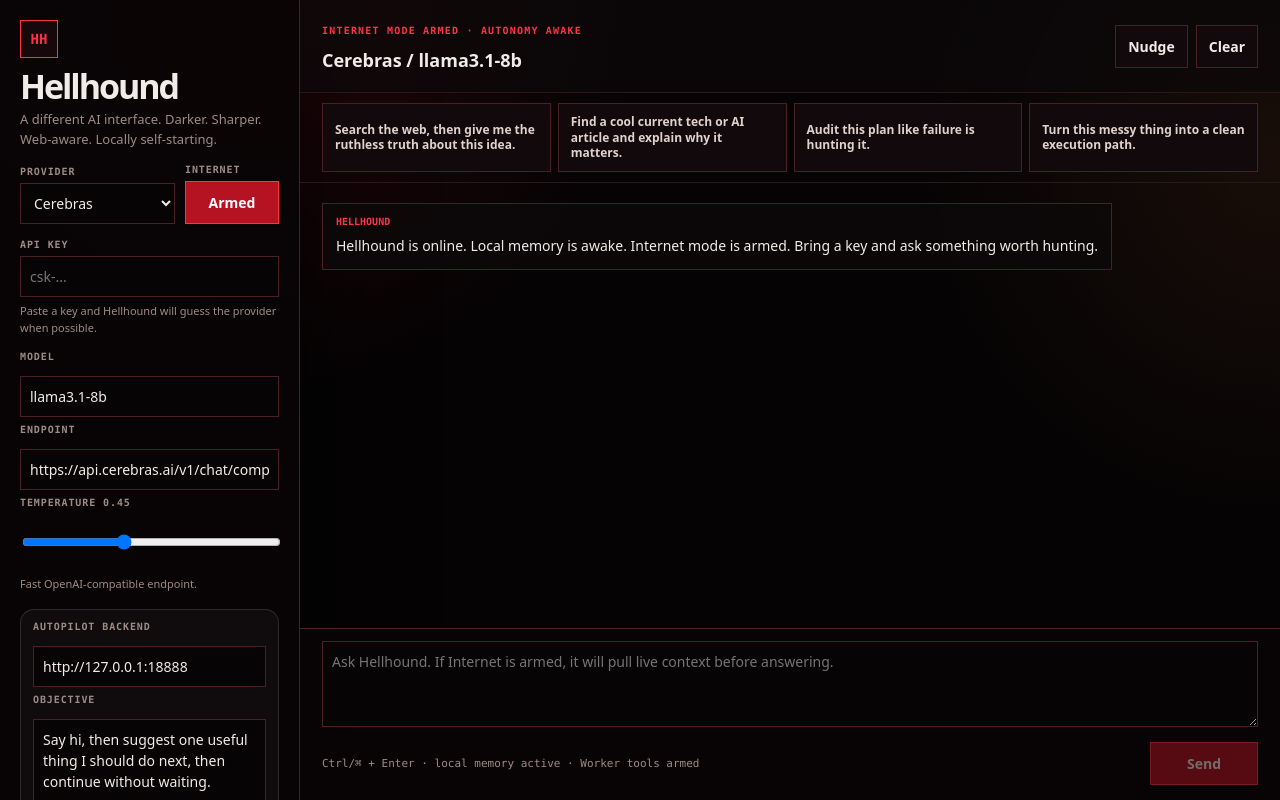
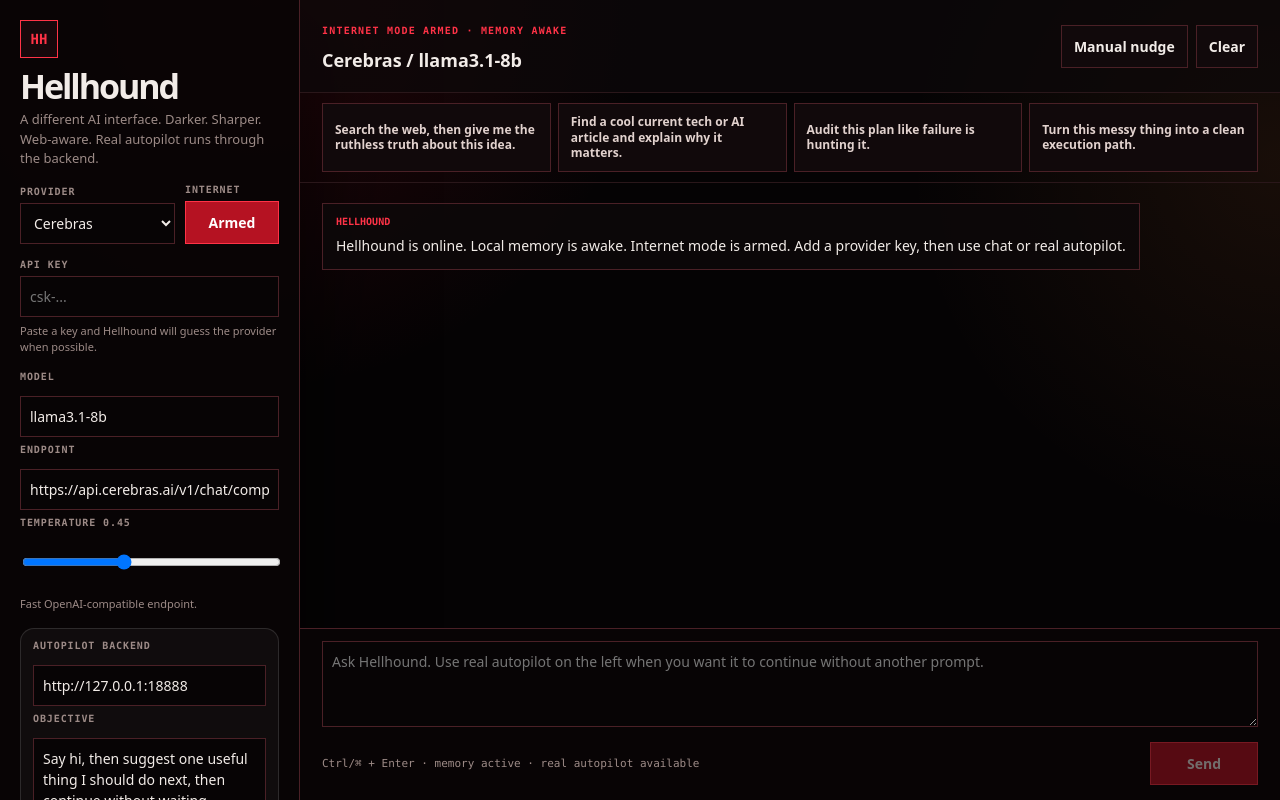
Before and after one commit to TheArtOfSound/Hellhound, a React (Vite) app in the folder hellhound-web/: page / in a window 1280 px wide. Built offline with nearby package versions, Linux system fonts and the light colour scheme.

Commit message:
Disable fake nudge loop and surface autopilot chat output

```diff
--- a/hellhound-web/src/App.tsx
+++ b/hellhound-web/src/App.tsx
@@ -14,10 +14,8 @@
   buildAgentContext,
   craftLocalNudge,
   loadAgentState,
-  markNudged,
   rememberLine,
-  saveAgentState,
-  shouldNudge
+  saveAgentState
 } from "./localAgent";
 import AutopilotPanel from "./AutopilotPanel";
 
@@ -89,7 +87,7 @@
     {
       id: uid(),
       role: "assistant",
-      content: "Hellhound is online. Local memory is awake. Internet mode is armed. Bring a key and ask something worth hunting."
+      content: "Hellhound is online. Local memory is awake. Internet mode is armed. Add a provider key, then use chat or real autopilot."
     }
   ]);
   const [error, setError] = useState("");
@@ -104,24 +102,6 @@
   useEffect(() => {
     saveAgentState(agentState);
   }, [agentState]);
-
-  useEffect(() => {
-    const tick = window.setInterval(() => {
-      setAgentState((current) => {
-        if (!shouldNudge(current)) return current;
-
-        const nudge = craftLocalNudge(current);
-        setMessages((existing) => [
-          ...existing,
-          { id: uid(), role: "assistant", content: nudge }
-        ]);
-
-        return markNudged(current);
-      });
-    }, 30000);
-
-    return () => window.clearInterval(tick);
-  }, []);
 
   useEffect(() => {
     bottomRef.current?.scrollIntoView({ behavior: "smooth" });
@@ -160,6 +140,18 @@
         model: detected.provider.model
       }));
     }
+  }
+
+  function appendAutopilotOutput(output: string) {
+    const cleaned = output.trim();
+    if (!cleaned) return;
+
+    setMessages((existing) => [
+      ...existing.filter((message) => !message.pending),
+      { id: uid(), role: "assistant", content: cleaned }
+    ]);
+
+    setAgentState((current) => rememberLine(current, `Autopilot output: ${cleaned.slice(0, 600)}`));
   }
 
   function addScratch(kind: "memory" | "goal" | "project") {
@@ -249,7 +241,7 @@
       {
         id: uid(),
         role: "assistant",
-        content: "Chat cleared. Hellhound remains awake."
+        content: "Chat cleared. Hellhound remains awake. Fake timed nudges are disabled; use real autopilot for autonomous work."
       }
     ]);
     setError("");
@@ -261,7 +253,7 @@
         <div className="brand-block">
           <div className="mark">HH</div>
           <h1>Hellhound</h1>
-          <p>A different AI interface. Darker. Sharper. Web-aware. Locally self-starting.</p>
+          <p>A different AI interface. Darker. Sharper. Web-aware. Real autopilot runs through the backend.</p>
         </div>
 
         <section className="compact-grid">
@@ -313,7 +305,7 @@
           <small>{selectedProvider.note}</small>
         </section>
 
-        <AutopilotPanel provider={provider} apiKey={apiKey.trim()} temperature={settings.temperature} />
+        <AutopilotPanel provider={provider} apiKey={apiKey.trim()} temperature={settings.temperature} onOutput={appendAutopilotOutput} />
 
         <section className="details">
           <label>Local agent</label>
@@ -321,7 +313,7 @@
             className={agentState.enabled ? "armed" : ""}
             onClick={() => setAgentState((s) => ({ ...s, enabled: !s.enabled }))}
           >
-            {agentState.enabled ? "Autonomy on" : "Autonomy off"}
+            {agentState.enabled ? "Memory on" : "Memory off"}
           </button>
 
           <input
@@ -355,13 +347,13 @@
         <header className="chat-header">
           <div>
             <span className="overline">
-              {settings.internet ? "Internet mode armed" : "Local model call only"} · {agentState.enabled ? "autonomy awake" : "autonomy off"}
+              {settings.internet ? "Internet mode armed" : "Local model call only"} · {agentState.enabled ? "memory awake" : "memory off"}
             </span>
             <h2>{provider.name} / {provider.model}</h2>
           </div>
 
           <div className="header-actions">
-            <button onClick={() => setMessages((existing) => [...existing, { id: uid(), role: "assistant", content: craftLocalNudge(agentState) }])}>Nudge</button>
+            <button onClick={() => setMessages((existing) => [...existing, { id: uid(), role: "assistant", content: craftLocalNudge(agentState) }])}>Manual nudge</button>
             <button onClick={clearChat}>Clear</button>
             {busy ? <button className="danger" onClick={stop}>Stop</button> : null}
           </div>
@@ -389,7 +381,7 @@
           <textarea
             value={input}
             onChange={(event) => setInput(event.target.value)}
-            placeholder="Ask Hellhound. If Internet is armed, it will pull live context before answering."
+            placeholder="Ask Hellhound. Use real autopilot on the left when you want it to continue without another prompt."
             onKeyDown={(event) => {
               if (event.key === "Enter" && (event.metaKey || event.ctrlKey)) {
                 event.preventDefault();
@@ -398,7 +390,7 @@
             }}
           />
           <div className="send-row">
-            <span>Ctrl/⌘ + Enter · local memory active · Worker tools armed</span>
+            <span>Ctrl/⌘ + Enter · memory active · real autopilot available</span>
             <button className="send" onClick={() => send()} disabled={!input.trim() || busy}>Send</button>
           </div>
         </footer>
```
